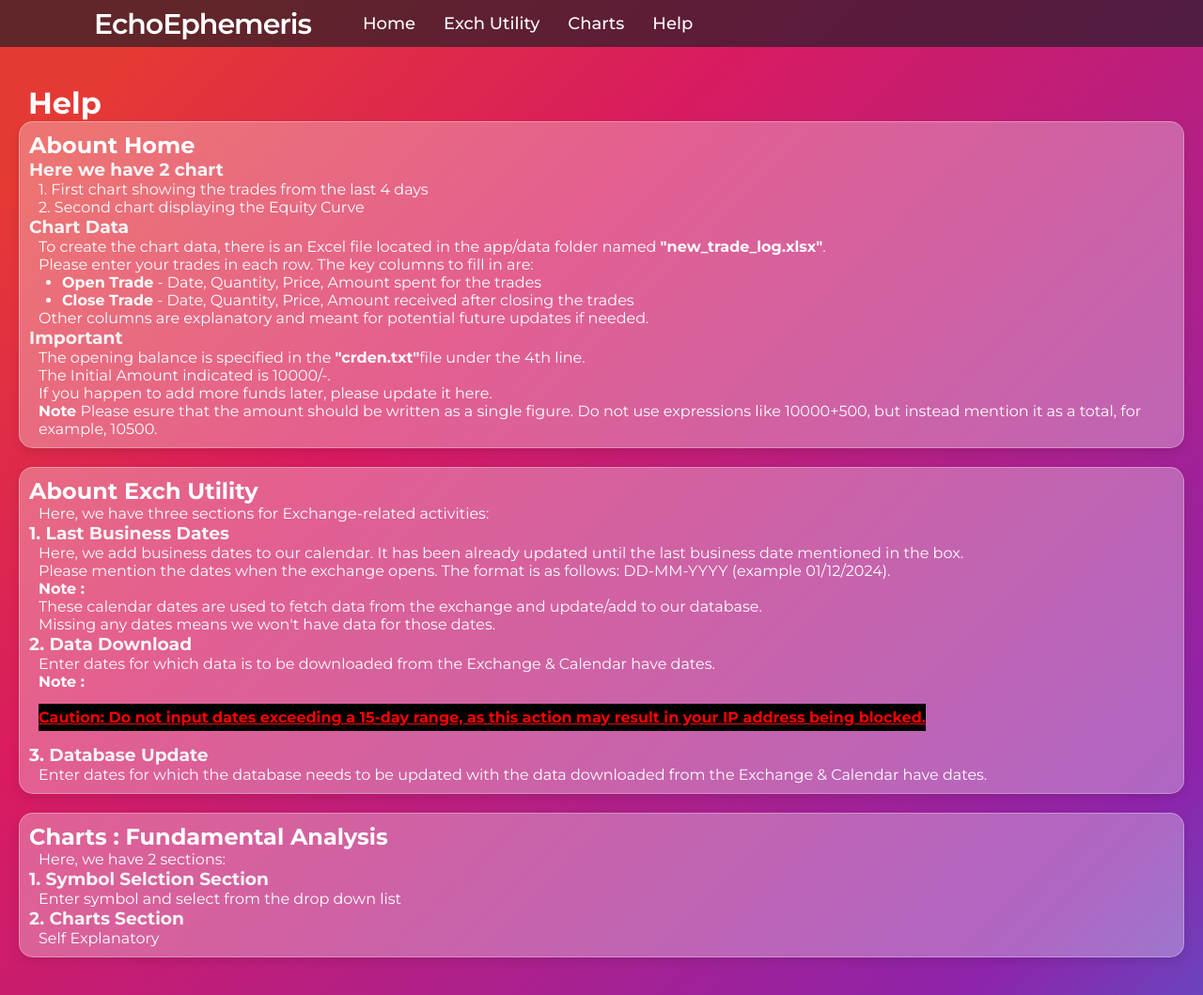
After one commit to sanjurajin/EchoEphemeris, a Flask app: page /help in a window 1280 px wide. The commit adds this page. Shown: the whole page at 94% size. Run offline with Flask 3, Linux system fonts and the light colour scheme; parts of the project's set-up code (start-up, migrations or seed data) failed here and were passed over; some libraries are stand-ins or nearby versions.

Commit message:
Help Page Done

```diff
--- a/app/routes.py
+++ b/app/routes.py
@@ -50,3 +50,9 @@ def basic_analysis_n():
         symbol = 'ICICIBANK :- ICICI BANK LTD.  INE090A01021'
     isin_daily_df, script_name = zx_57414141(symbol)
     return render_template('basic_analysis_n.html',isin_daily_df = isin_daily_df.to_dict(orient='records'), all_symbols = all_symbols, script_name=script_name)
+
+
+@app.route('/help')
+def help():
+
+    return render_template('help.html')
--- /dev/null
+++ b/app/templates/help.html
@@ -0,0 +1,91 @@
+
+
+<!DOCTYPE html>
+<html lang="en">
+<head>
+    <meta charset="UTF-8">
+    <meta name="viewport" content="width=device-width, initial-scale=1.0">
+    <title>Help</title>
+    <style>
+        body {margin: 0;padding: 0;height: 100vh;
+            background: linear-gradient(135deg,  #e53935 5%, #d81b60 20%, #8e24aa 50%,
+                #1e88e5 70%,#42a5f5 85%,  #26c6da 100%  );background-size: 200% 200%;}
+        .main {flex: 1; padding: 20px;margin-top: 20px;}
+
+        .equity_curve_chart {
+            background-color: rgba(255, 255, 255, 0.3);
+            border: 1px solid rgba(255, 255, 255, 0.3);
+            box-shadow: 0 4px 10px rgba(0, 0, 0, 0.1);
+            border-radius: 15px;max-width: 100%;
+            /* display:flex;justify-content: center; */
+            align-items: center;
+            margin-bottom: 20px;
+            padding-bottom: 10px;padding-top: 10px;
+             /* position: relative; */
+        }
+
+        h1 {margin: 0; text-align: left;color: white;z-index: 1000;margin-left: 10px;}
+        h2 {margin: 0; text-align: left;color: white;z-index: 1000;margin-left: 10px;}
+        h3 {color:whitesmoke; margin-left: 10px;}
+        p {color: white;margin-left: 20px;}
+        ul {color: white;margin-left: 45px;}
+        p1 {color:red;margin-left: 20px; text-decoration: underline;background-color: black;padding-bottom: 5px;padding-top: 5px;}
+    </style>
+    </style>
+</head>
+<body>
+    {% include 'navbar.html' %}
+    <div class="main">
+        <h1>Help</h1>
+        <div class="equity_curve_chart">
+            <h2><strong>Abount Home</strong></h2>
+            <h3>Here we have 2 chart</h3>
+                <p>1. First chart showing the trades from the last 4 days</p>
+                <p>2. Second chart displaying the Equity Curve</p>
+             <h3>Chart Data</h3>
+
+                <p>To create the chart data, there is an Excel file located in the app/data folder named <strong>"new_trade_log.xlsx"</strong>. </p>
+                <p> Please enter your trades in each row. The key columns to fill in are:</p>
+                <ul>
+                    <li><strong>Open Trade</strong> - Date, Quantity, Price, Amount spent for the trades</li>
+                    <li><strong>Close Trade</strong> - Date, Quantity, Price, Amount received after closing the trades</li>
+                </ul>
+                <p>Other columns are explanatory and meant for potential future updates if needed.</p>
+                <h3>Important</h3>
+
+                <p>The opening balance is specified in the <strong>"crden.txt"</strong>file under the 4th line.</strong> </p>
+                <p>The Initial Amount indicated is 10000/-.</p>
+                <p>If you happen to add more funds later, please update it here.</p>
+                <p><strong>Note</strong> Please esure that the amount should be written as a single figure. Do not use expressions like 10000+500, but instead mention it as a total, for example, 10500.</p>
+
+        </div>
+        <div class="equity_curve_chart">
+            <h2>Abount Exch Utility</h2>
+            <p>Here, we have three sections for Exchange-related activities:</p>
+            <h3>1. Last Business Dates</h3>
+            <p>Here, we add business dates to our calendar. It has been already updated until the last business date mentioned in the box.</p>
+            <p>Please mention the dates when the exchange opens. The format is as follows: DD-MM-YYYY (example 01/12/2024).</p>
+            <p><strong>Note : </strong> </p>
+            <p>These calendar dates are used to fetch data from the exchange and update/add to our database.</p>
+            <p>Missing any dates means we won't have data for those dates.</p>
+            <h3>2. Data Download</h3>
+            <p>Enter dates for which data is to be downloaded from the Exchange & Calendar have dates.</p>
+            <p><strong>Note : </strong> </p>
+            <p>&nbsp;</p>
+            <p1><Strong>Caution: Do not input dates exceeding a 15-day range, as this action may result in your IP address being blocked.</Strong></p1>
+            <p>&nbsp;</p>
+            <h3>3. Database Update</h3>
+            <p>Enter dates for which the database needs to be updated with the data downloaded from the Exchange & Calendar have dates.</p>
+        </div>
+        <div class="equity_curve_chart">
+            <h2>Charts : Fundamental Analysis</h2>
+            <p>Here, we have 2 sections:</p>
+            <h3>1. Symbol Selction Section</h3>
+            <p>Enter symbol and select from the drop down list</p>
+            <h3>2. Charts Section </h3>
+            <p>Self Explanatory</p>
+        </div>
+    </div>
+    <script></script>
+</body>
+</html>
--- a/app/templates/navbar.html
+++ b/app/templates/navbar.html
@@ -4,7 +4,6 @@
    <head>
       <meta charset="utf-8">
       <title>Responsive Navbar with Search Box | CodingNepal</title>
-      <!-- <link rel="stylesheet" href="style.css"> -->
       <link rel="stylesheet" href="{{ url_for('static', filename='nav_style.css') }}">
       <meta name="viewport" content="width=device-width, initial-scale=1.0">
       <link rel="stylesheet" href="https://cdnjs.cloudflare.com/ajax/libs/font-awesome/5.15.3/css/all.min.css"/>
@@ -21,11 +20,8 @@
             <li><a href="/">Home</a></li>
             <li><a href="/util_exch">Exch Utility</a></li>
             <li><a href="/basic_analysis_n">Charts</a></li>
-            <!-- <li><a href="#">Contact</a></li> -->
-            <!-- <li><a href="#">Feedback</a></li> -->
-
-
-         </div>
+            <li><a href="/help">Help</a></li>
+            </div>
 
       </nav>
 
--- a/app/templates/util_exch.html
+++ b/app/templates/util_exch.html
@@ -40,8 +40,8 @@
                     <div><button type="submit" name="update_range">Submit Database Update</button></div></form></div></div>
         <div class="download_box">
             <p> Do Not Download more than 15 Days of data from Exchange</p>
-            <p> Middle Tab dates must be within 15 Days of a month</p>
-            <p> Exchange may Block you IP, if it over accessed to douwnload data</p></div>
+            <p> Dates for Middle Tab must be within 15 Days of a month</p>
+            <p> Exchange may Block your IP, if it over accessed to download data</p></div>
     <script>
         const today = new Date().toISOString().split("T")[0];
         document.getElementById("start_date").value = today;document.getElementById("end_date").value = today;
```
